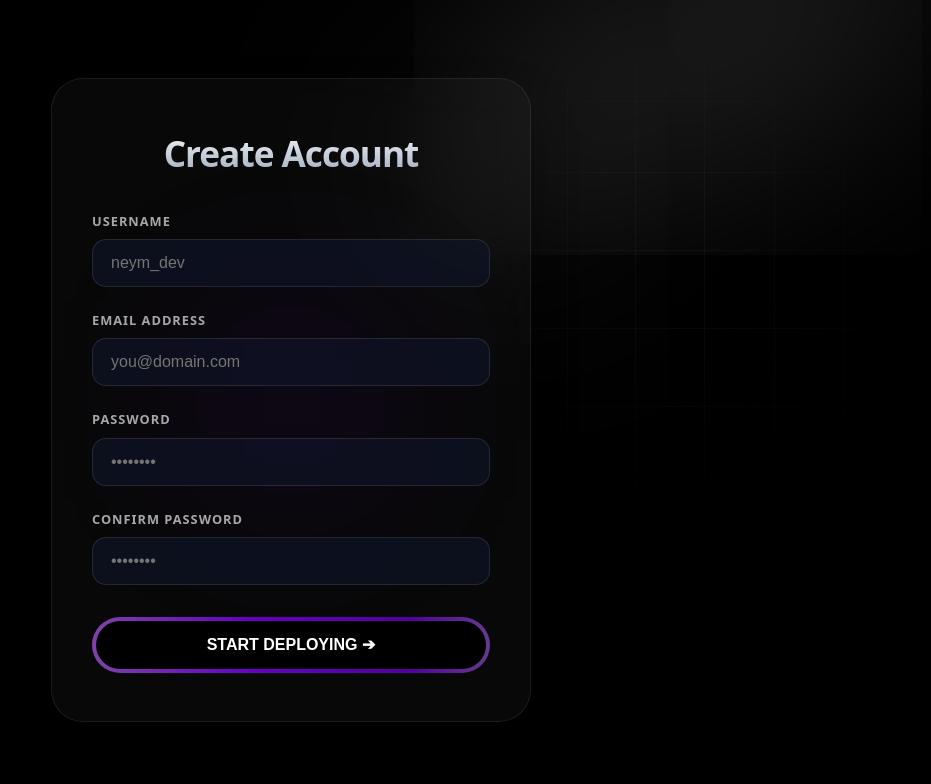
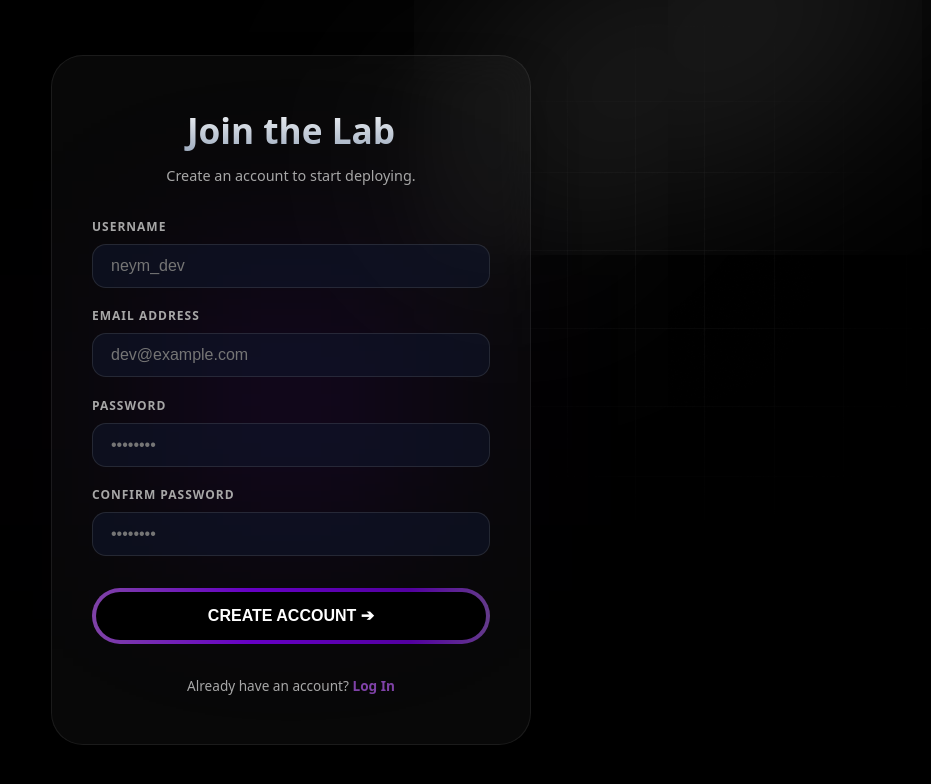
Before and after one commit to themehmi/PortFolio, a Flask app: page /registerbtn in a window 1280 px wide. Shown: the top 784 px of the page, without its empty margins (349-1280 px from the left). Run offline with Flask 3, Linux system fonts and the light colour scheme.

Commit message:
Revamp register.html with new styles and layout
Updated registration page with new design elements and improved user prompts.

```diff
--- a/templates/register.html
+++ b/templates/register.html
@@ -25,7 +25,7 @@
             padding: 20px;
         }
 
-        /* --- Global Heritage Styles (for consistency) --- */
+        /* --- Global Heritage Styles (Backgrounds) --- */
         .image-gradient {
             position: fixed;
             top: 0;
@@ -46,7 +46,7 @@
             z-index: -1;
         }
 
-        /* --- Registration Card (Glassmorphism) --- */
+        /* --- Register Card (Glassmorphism) --- */
         .register-card {
             background: rgba(255, 255, 255, 0.03);
             backdrop-filter: blur(20px);
@@ -59,6 +59,7 @@
             box-shadow: 0 25px 50px -12px rgba(0, 0, 0, 0.5);
             animation: cardReveal 0.6s ease-out;
             position: relative;
+            text-align: center;
         }
 
         @keyframes cardReveal {
@@ -66,40 +67,44 @@
             to { opacity: 1; transform: translateY(0); }
         }
 
-        /* Ambient background glow inside the card */
-        .register-card::before {
+        /* Neon Purple Glow behind the card */
+        .register-card::after {
             content: '';
             position: absolute;
             top: 50%;
             left: 50%;
             transform: translate(-50%, -50%);
-            width: 200px;
-            height: 200px;
-            background: rgba(102, 0, 197, 0.2);
-            filter: blur(80px);
-            opacity: 0.5;
+            width: 250px;
+            height: 250px;
+            background: rgba(102, 0, 197, 0.15);
+            filter: blur(100px);
             z-index: -1;
         }
 
         .register-card h1 {
             font-size: 2.2rem;
             font-weight: 700;
-            margin-bottom: 2rem;
-            text-align: center;
-            letter-spacing: -1px;
+            margin-bottom: 0.5rem;
             background: linear-gradient(to bottom, #fff, #94a3b8);
             -webkit-background-clip: text;
             -webkit-text-fill-color: transparent;
         }
 
-        /* --- Form Group Styling --- */
+        .register-card p.subtitle {
+            color: #a7a7a7;
+            font-size: 0.9rem;
+            margin-bottom: 2rem;
+        }
+
+        /* --- Form Elements --- */
         .form-group {
-            margin-bottom: 1.5rem;
+            margin-bottom: 1.2rem;
+            text-align: left;
         }
 
         label {
             display: block;
-            font-size: 0.8rem;
+            font-size: 0.75rem;
             font-weight: 600;
             text-transform: uppercase;
             letter-spacing: 1px;
@@ -111,14 +116,13 @@
         input[type="email"],
         input[type="password"] {
             width: 100%;
-            padding: 14px 18px;
+            padding: 12px 18px;
             background: rgba(15, 23, 42, 0.6);
             border: 1px solid rgba(255, 255, 255, 0.1);
             border-radius: 14px;
             color: white;
             font-size: 1rem;
             transition: all 0.3s ease;
-            -webkit-appearance: none;
         }
 
         input:focus {
@@ -128,10 +132,7 @@
             background: rgba(15, 23, 42, 0.8);
         }
 
-        /* Utility classes for matching your existing CSS */
-        .para { font-size: large; }
-
-        /* --- Submit Button (Cohesive Tag-Box style) --- */
+        /* --- Animated Submit Button (Tag-box Style) --- */
         .btn-submit-container {
             position: relative;
             margin-top: 2rem;
@@ -155,34 +156,47 @@
             font-weight: 700;
             cursor: pointer;
             transition: 0.3s ease;
-            display: flex;
-            align-items: center;
-            justify-content: center;
         }
 
         input[type="submit"]:hover {
-            background-color: transparent; /* Makes gradient visible on hover */
+            background-color: transparent;
             color: white;
         }
 
-        /* --- Responsive Logic --- */
+        /* --- Toggle Link (Already a user) --- */
+        .footer-links {
+            margin-top: 2rem;
+            font-size: 0.85rem;
+            color: #a7a7a7;
+        }
+
+        .footer-links a {
+            color: #7f42a7;
+            text-decoration: none;
+            font-weight: 600;
+            transition: 0.3s;
+        }
+
+        .footer-links a:hover {
+            color: white;
+            text-shadow: 0 0 8px #6600c5;
+        }
+
         @media (max-width: 480px) {
-            .register-card {
-                padding: 2.5rem 1.5rem;
-            }
-            .register-card h1 {
-                font-size: 1.8rem;
-            }
+            .register-card { padding: 2rem 1.5rem; }
+            .register-card h1 { font-size: 1.8rem; }
         }
     </style>
 </head>
 <body>
 
-    <img class="image-gradient" src="{{ url_for('static', filename='gradient.png') }}" alt="gradiant">
+    <img class="image-gradient" src="{{ url_for('static', filename='gradient.png') }}" alt="gradient">
     <div class="layer-blur"></div>
 
     <div class="register-card">
-        <h1>Create Account</h1>
+        <h1>Join the Lab</h1>
+        <p class="subtitle">Create an account to start deploying.</p>
+
         <form method="POST" action="/register">
 
             <div class="form-group">
@@ -192,7 +206,7 @@
 
             <div class="form-group">
                 <label for="email">Email Address</label>
-                <input type="email" id="email" name="email" placeholder="you@domain.com" required>
+                <input type="email" id="email" name="email" placeholder="dev@example.com" required>
             </div>
 
             <div class="form-group">
@@ -206,10 +220,14 @@
             </div>
 
             <div class="btn-submit-container">
-                <input type="submit" value="START DEPLOYING ➔">
+                <input type="submit" value="CREATE ACCOUNT ➔">
             </div>
 
         </form>
+
+        <div class="footer-links">
+            Already have an account? <a href="/loginbtn">Log In</a>
+        </div>
     </div>
 
 </body>
```
